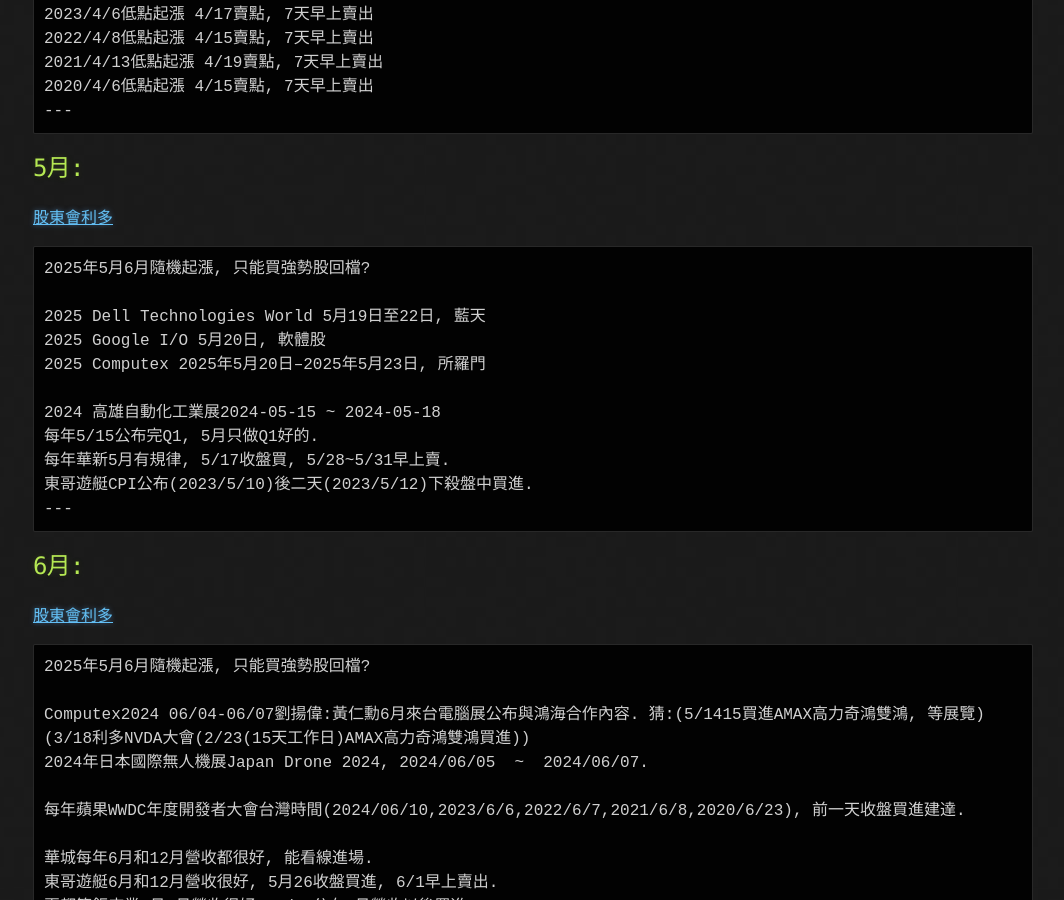
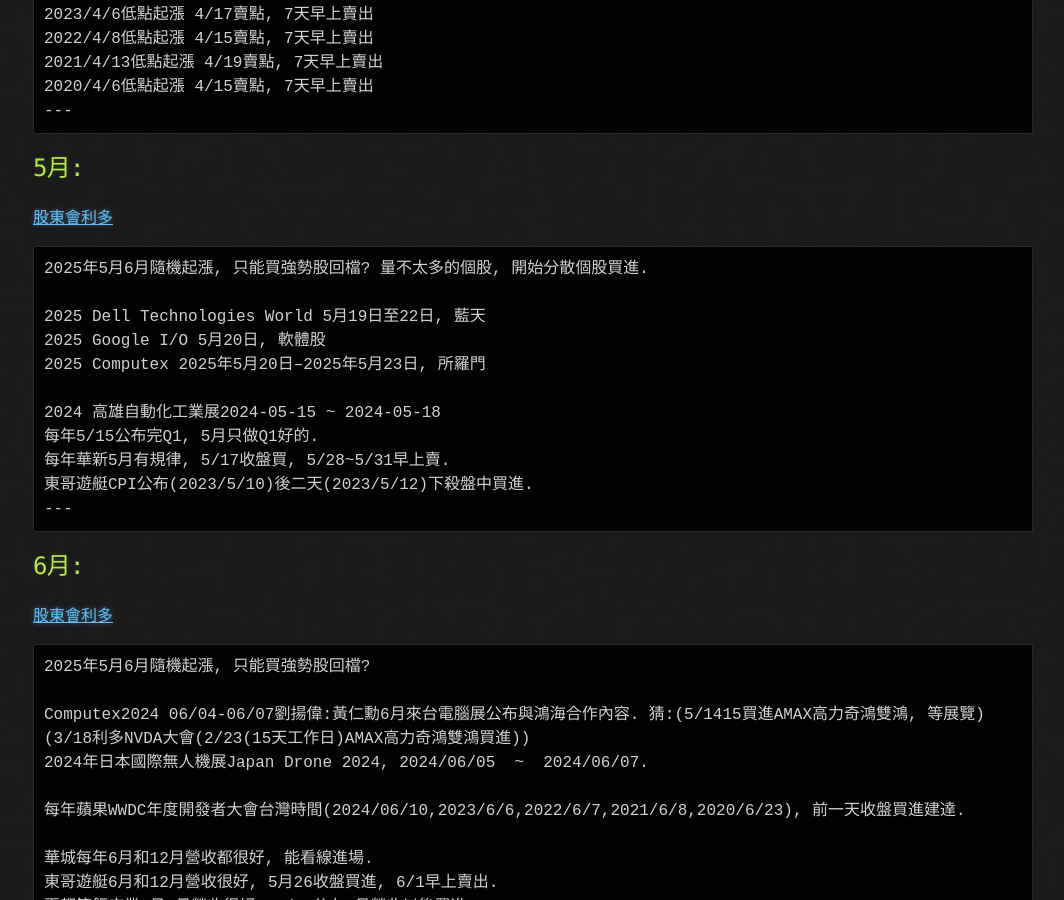
Before and after one commit to lepg5487/Stock_God, a Jekyll site: the page built from experience.md, in a window 1280 px wide and 900 px high, scrolled down 6028 px. Shown: the whole window, without its empty margins (107-1171 px from the left). Built offline with Jekyll 4.4.1, drawn with Linux system fonts in a browser that asks for light colours; our own code applies the rules of GitHub Pages for plain Markdown files.

Commit message:
Update experience.md

````diff
--- a/experience.md
+++ b/experience.md
@@ -247,7 +247,7 @@
 ## 5月:
 [股東會利多](https://goodinfo.tw/tw/StockHolderMeetingList.asp?MARKET_CAT=%E5%85%A8%E9%83%A8&YEAR=2024&INDUSTRY_CAT=%E5%85%A8%E9%83%A8&SORT_FIELD=MEETING_DATE&SORT=DOWN)
 ```
-2025年5月6月隨機起漲, 只能買強勢股回檔?
+2025年5月6月隨機起漲, 只能買強勢股回檔? 量不太多的個股, 開始分散個股買進.
 
 2025 Dell Technologies World 5月19日至22日, 藍天
 2025 Google I/O 5月20日, 軟體股
````
